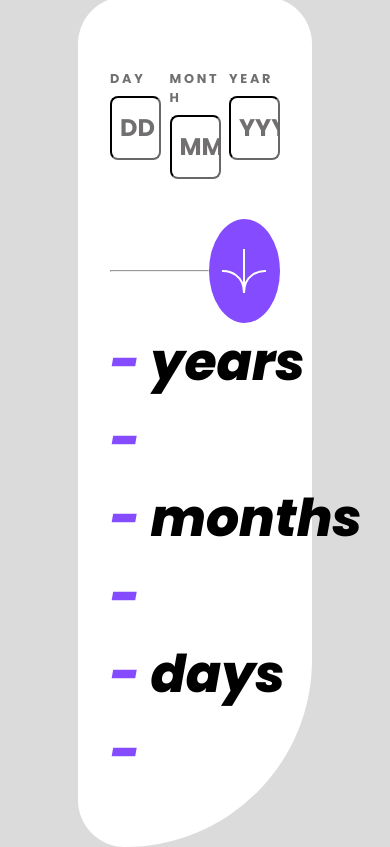
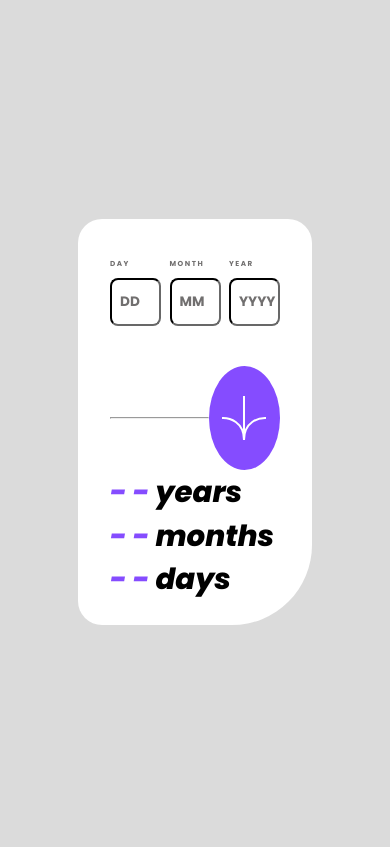
Before and after one commit to cr9169/age-calculator-app-main, a React (Vite) app in the folder age-calc/: page / in a window 390 px wide. Built offline with nearby package versions, Linux system fonts and the light colour scheme.

Commit message:
feat: finished screen size media queries

```diff
--- a/age-calc/src/App.css
+++ b/age-calc/src/App.css
@@ -245,6 +245,7 @@ h6 {
 
   .main-window {
     padding: 4.5rem 2rem 3.5rem 2rem;
+    border-radius: 2.5rem 2.5rem 10rem 2.5rem;
   }
 
   .age-input-section {
@@ -269,6 +270,7 @@ h6 {
 
   .main-window {
     padding: 4.5rem 2rem 3.5rem 2rem;
+    border-radius: 2rem 2rem 8rem 2rem;
   }
 
   .date-period-input-field {
@@ -282,53 +284,29 @@ h6 {
 }
 
 @media (max-width: 600px) {
-  /* html {
-    --fs-xl: 1.5rem;
-    --fs-xxl: 3.5rem;
+  html {
+    --fs-base: 0.075rem;
+    --fs-primary: 0.6rem;
+    --fs-xl: 1.125rem;
+    --fs-xxl: 2.4375rem;
   }
 
   .main-window {
-    padding: 4.5rem 2rem 3.5rem 2rem;
+    padding: 3.5rem 2rem 2.5rem 2rem;
+    border-radius: 2rem 2rem 6.5rem 2rem;
   }
-
-  .age-input-section {
-    flex-direction: row;
-    justify-content: space-between;
-    align-items: center;
-    gap: 0;
-  }
-
-  .date-period-input-field {
-    width: 30%;
-  }
-
-  .date-period-input-field input {
-    padding: 0.5rem 0 0.5rem 0.25rem;
-  } */
 }
 
-@media (max-width: 425px) {
-  /* html {
-    --fs-xl: 1.5rem;
-    --fs-xxl: 3.5rem;
+@media (max-width: 475px) {
+  html {
+    --fs-base: 0.05625rem;
+    --fs-primary: 0.45rem;
+    --fs-xl: 0.85rem;
+    --fs-xxl: 1.825rem;
   }
 
   .main-window {
-    padding: 4.5rem 2rem 3.5rem 2rem;
+    padding: 2.5rem 2rem 1.5rem 2rem;
+    border-radius: 1.5rem 1.5rem 5rem 1.5rem;
   }
-
-  .age-input-section {
-    flex-direction: row;
-    justify-content: space-between;
-    align-items: center;
-    gap: 0;
-  }
-
-  .date-period-input-field {
-    width: 30%;
-  }
-
-  .date-period-input-field input {
-    padding: 0.5rem 0 0.5rem 0.25rem;
-  } */
 }
```
